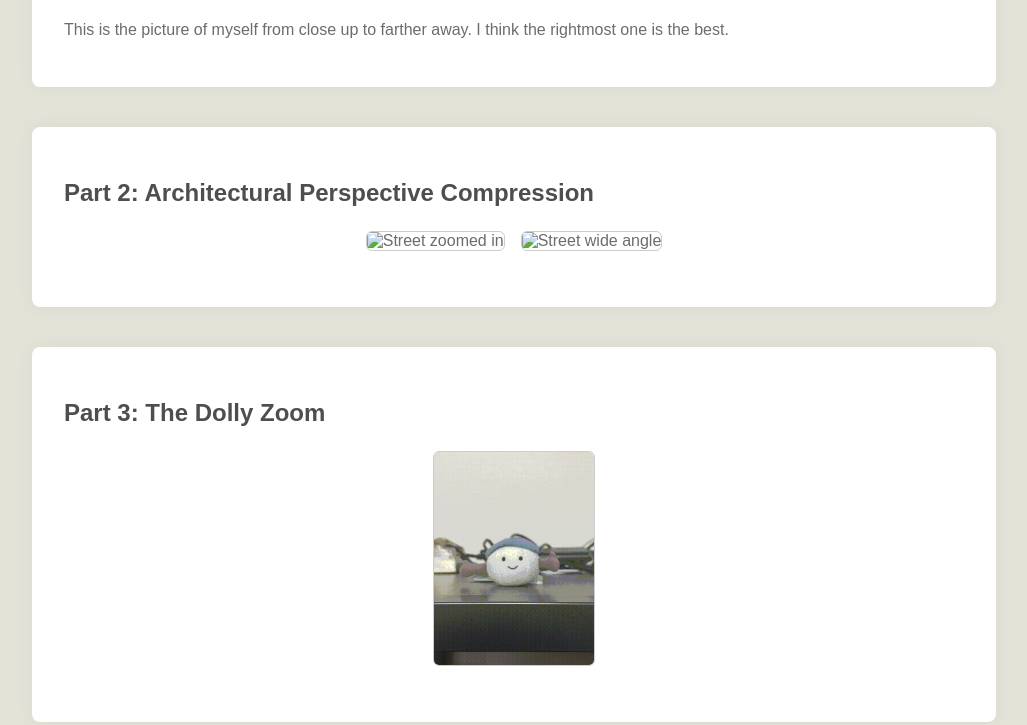
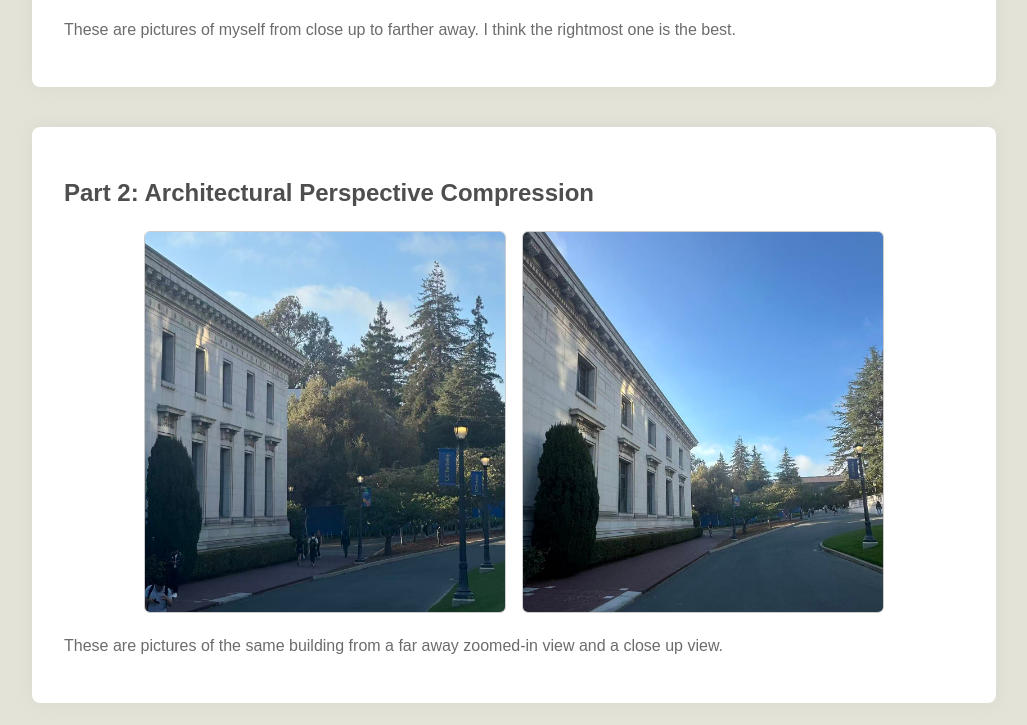
Before and after one commit to LeslieTheMagicStone/CS180, a plain HTML site: page proj0/index.html in a window 1280 px wide. Shown: the part 269-994 px from the top of the page, without its empty margins (126-1153 px from the left). Drawn offline with Linux system fonts and the light colour scheme.

Commit message:
add part2 & update css

```diff
--- a/proj0/index.html
+++ b/proj0/index.html
@@ -3,6 +3,7 @@
 <head>
     <title>Project 0: Becoming Friends with Your Camera</title>
     <link rel="stylesheet" href="../style.css">
+    <link rel="stylesheet" href="./style.css">
 </head>
 <body>
     <div class="section">
@@ -14,21 +15,22 @@
             <img class="jpg" src="images/selfie3.JPG" alt="selfie3">
             <img class="jpg" src="images/selfie4.JPG" alt="selfie4">
         </div>
-        <p>This is the picture of myself from close up to farther away. I think the rightmost one is the best.</p>
+        <p>These are pictures of myself from close up to farther away. I think the rightmost one is the best.</p>
     </div>
-    <div class="section">
+    <div class="section bigger">
         <h2>Part 2: Architectural Perspective Compression</h2>
         <div class="images-row">
-            <img src="street_zoomed.jpg" alt="Street zoomed in">
-            <img src="street_wide.jpg" alt="Street wide angle">
+            <img class="jpg" src="images/streetzoomed.jpg" alt="street zoomed">
+            <img class="jpg" src="images/streetclose.jpg" alt="street close">
         </div>
-        <!-- <p></p> -->
+        <p>These are pictures of the same building from a far away zoomed-in view and a close up view.</p>
     </div>
-    <div class="section">
+    <div class="section bigger">
         <h2>Part 3: The Dolly Zoom</h2>
         <div class="images-row" style="justify-content: center;">
             <img class="gif" src="images/dolly.gif" alt="dolly zoom gif">
         </div>
+        <p>-(ovo)-</p>
     </div>
 </body>
 </html>
--- /dev/null
+++ b/proj0/style.css
@@ -0,0 +1,7 @@
+.images-row {
+    flex-wrap: wrap;
+}
+
+.bigger .images-row img {
+    max-width: 360px;
+}
```
Also changed, not shown: proj0/images/streetclose.jpg (added), proj0/images/streetzoomed.jpg (added).
